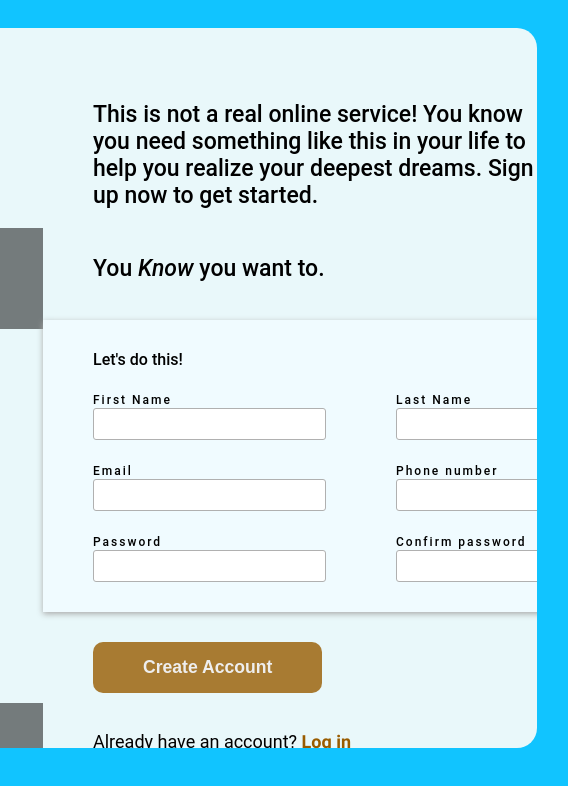
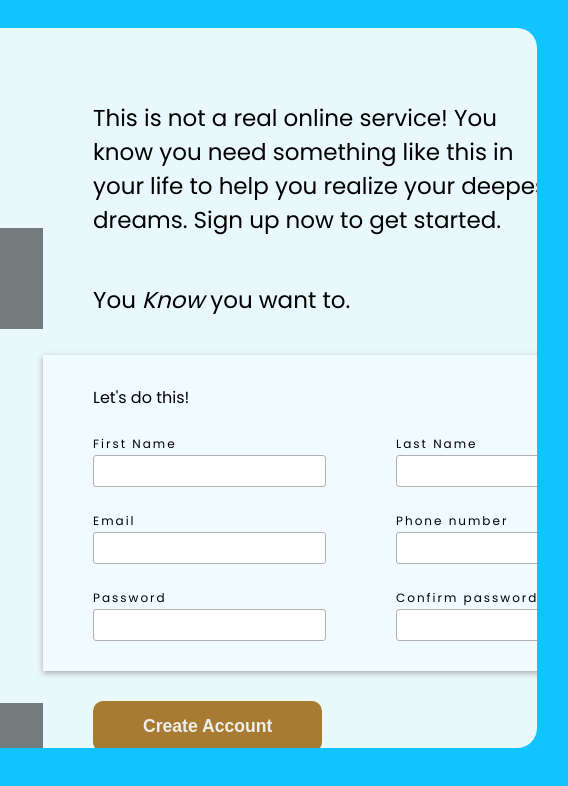
Before and after one commit to jay-kamble/sign-up-form, a plain HTML site: page index.html in a window 1280 px wide. Shown: the full height of the page, 575-1143 px from the left. Drawn offline with Linux system fonts and the light colour scheme; files whose address does not match are found by name; a web font is replaced by a local one.

Commit message:
Update style.css

```diff
--- a/style.css
+++ b/style.css
@@ -106,7 +106,7 @@ form {
     flex-flow: column;
     height: 100%;
     flex: 1;
-    font-family: 'Roboto';
+    font-family: 'Poppins';
 }
 
 .forminfo {
```
